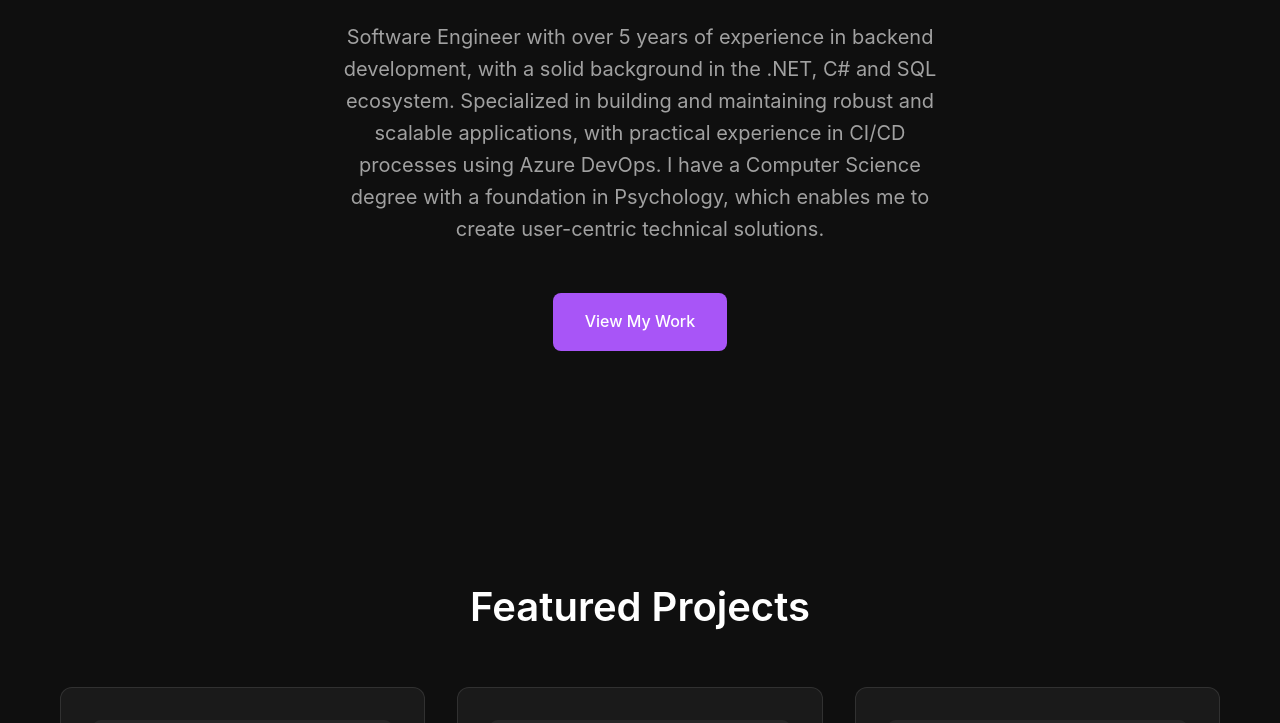
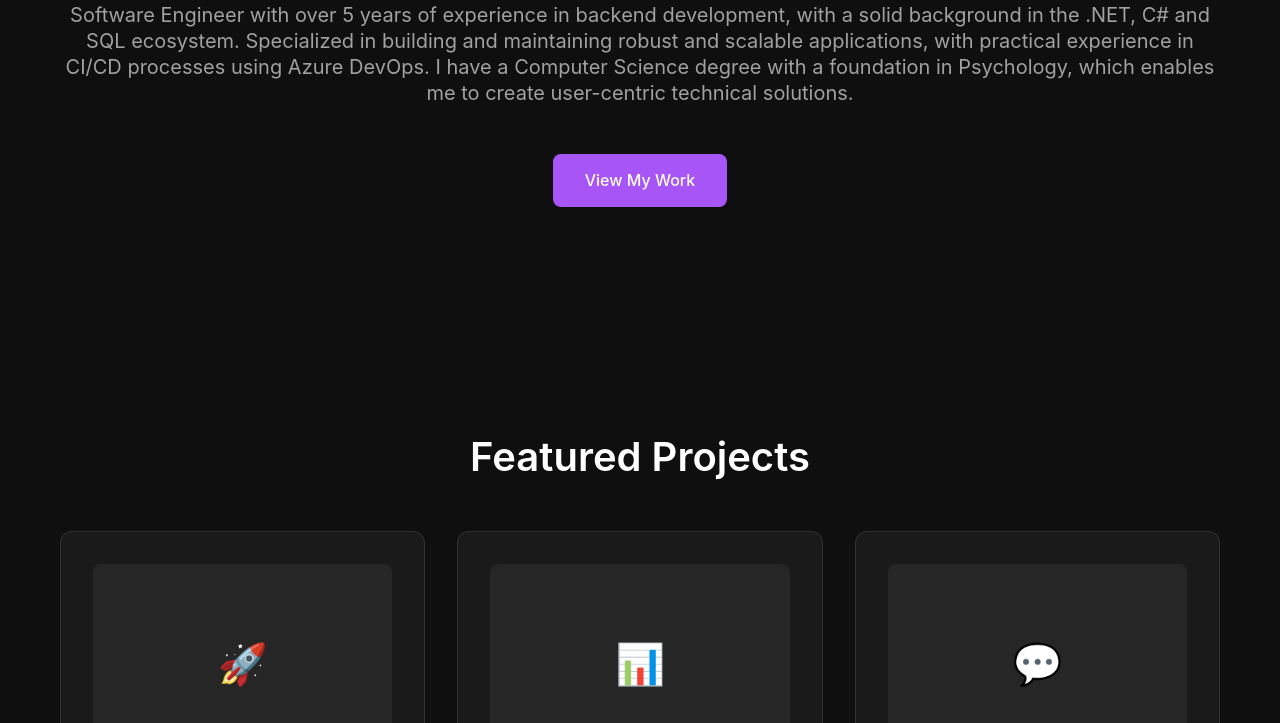
Before and after one commit to renatacavalheiro/renatacavalheiro.github.io, a plain HTML site: page index.html in a window 1280 px wide. Shown: the part 377-1100 px from the top of the page. Drawn offline with Linux system fonts and the light colour scheme.

Commit message:
Update index.html

```diff
--- a/index.html
+++ b/index.html
@@ -15,7 +15,7 @@
             font-family: -apple-system, BlinkMacSystemFont, 'Segoe UI', Roboto, Oxygen, Ubuntu, Cantarell, sans-serif;
             background: #0f0f0f;
             color: #ffffff;
-            line-height: 1.6;
+            line-height: 1.3;
         }
 
         :root {
@@ -92,7 +92,7 @@
             font-size: 1.25rem;
             color: #a1a1a1;
             margin-bottom: 3rem;
-            max-width: 600px;
+            max-width: 1200px;
             margin-left: auto;
             margin-right: auto;
         }
```
